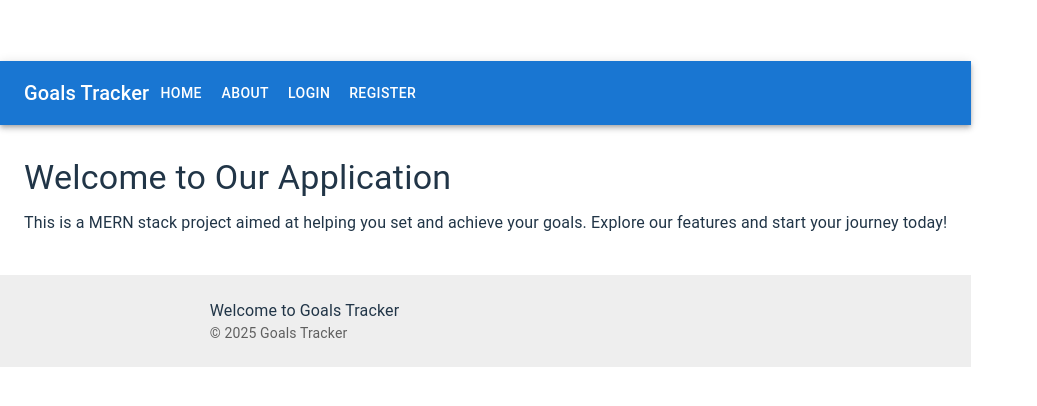
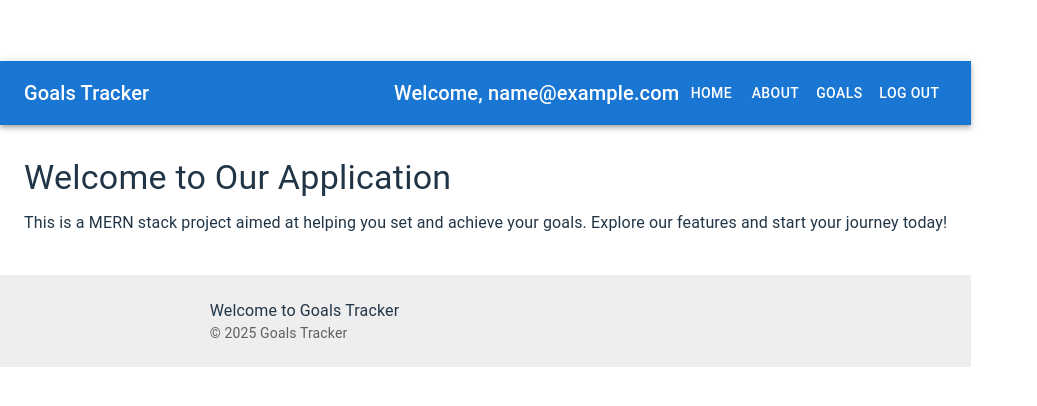
Before and after one commit to Apfirebolt/mern_goal_setter, a React (Vite) app in the folder client/: page / in a window 1280 px wide. Shown: the part 186-592 px from the top of the page, without its empty margins (0-1037 px from the left). Built offline with nearby package versions, Linux system fonts and the light colour scheme; sample sign-in values are in the browser's storage.

Commit message:
added goals page plus auth guards

```diff
--- a/client/src/App.jsx
+++ b/client/src/App.jsx
@@ -1,5 +1,6 @@
 import { lazy } from "react";
 import { BrowserRouter as Router, Routes, Route, Navigate } from "react-router-dom";
+import PrivateRoute from "./components/PrivateRoute";
 import Header from "./components/Header";
 import Footer from "./components/Footer";
 import HomePage from "./screens/Home";
@@ -8,6 +9,7 @@ import HomePage from "./screens/Home";
 const About = lazy(() => import("./screens/About"));
 const Login = lazy(() => import("./screens/Login"));
 const Register = lazy(() => import("./screens/Register"));
+const Goals = lazy(() => import("./screens/Goals"));
 
 const App = () => {
   return (
@@ -18,6 +20,9 @@ const App = () => {
           <Route path="/about" element={<About/>} />
           <Route path="/login" element={<Login/>} />
           <Route path="/register" element={<Register/>} />
+          <Route path="/goals" element={<PrivateRoute />}>
+            <Route path="/goals" element={<Goals />} />
+          </Route>
           <Route path="*" element={<Navigate to="/" />} />
         </Routes>
       <Footer />
--- a/client/src/components/Header.jsx
+++ b/client/src/components/Header.jsx
@@ -1,3 +1,6 @@
+import { useSelector, useDispatch } from 'react-redux';
+import { useNavigate } from 'react-router-dom';
+import { logout } from '../features/auth/authSlice';
 import AppBar from "@mui/material/AppBar";
 import Toolbar from "@mui/material/Toolbar";
 import Typography from "@mui/material/Typography";
@@ -5,6 +8,20 @@ import Button from "@mui/material/Button";
 import { Link } from "react-router-dom";
 
 const Header = () => {
+  const { user } = useSelector((state) => state.auth);
+
+  const dispatch = useDispatch();
+  const navigate = useNavigate();
+
+  const logoutHandler = () => {
+    try {
+      dispatch(logout());
+      navigate('/login');
+    } catch (err) {
+      console.error(err);
+    }
+  };
+
   return (
     <div>
       <AppBar position="static">
@@ -12,10 +29,22 @@ const Header = () => {
           <Typography variant="h6">
             Goals Tracker
           </Typography>
+          {user && (
+            <Typography variant="h6" style={{ marginLeft: 'auto' }}>
+              Welcome, {user.email}
+            </Typography>
+          )}
           <Button color="inherit" component={Link} to="/">Home</Button>
           <Button color="inherit" component={Link} to="/about">About</Button>
-          <Button color="inherit" component={Link} to="/login">Login</Button>
-          <Button color="inherit" component={Link} to="/register">Register</Button>
+          {user && <Button color="inherit" component={Link} to="/goals">Goals</Button>}
+          {user ? (
+            <Button color="inherit" onClick={logoutHandler}>Log out</Button>
+          ) : (
+            <>
+              <Button color="inherit" component={Link} to="/login">Login</Button>
+              <Button color="inherit" component={Link} to="/register">Register</Button>
+            </>
+          )}
         </Toolbar>
       </AppBar>
     </div>
--- /dev/null
+++ b/client/src/screens/Goals.jsx
@@ -0,0 +1,40 @@
+import {
+  Container,
+  Typography,
+  Box,
+  List,
+  ListItem,
+  ListItemText,
+} from "@mui/material";
+
+const Goals = () => {
+  const goals = [
+    "Learn React",
+    "Build a MERN stack application",
+    "Deploy the application",
+    "Improve coding skills",
+  ];
+
+  return (
+    <Container>
+      <Box my={4}>
+        <Typography variant="h4" component="h1" gutterBottom>
+          Your Goals
+        </Typography>
+        <Typography variant="body1" component="p" gutterBottom>
+          Here are your current goals. Keep track of your progress and stay
+          motivated!
+        </Typography>
+        <List>
+          {goals.map((goal, index) => (
+            <ListItem key={index}>
+              <ListItemText primary={goal} />
+            </ListItem>
+          ))}
+        </List>
+      </Box>
+    </Container>
+  );
+};
+
+export default Goals;
```
